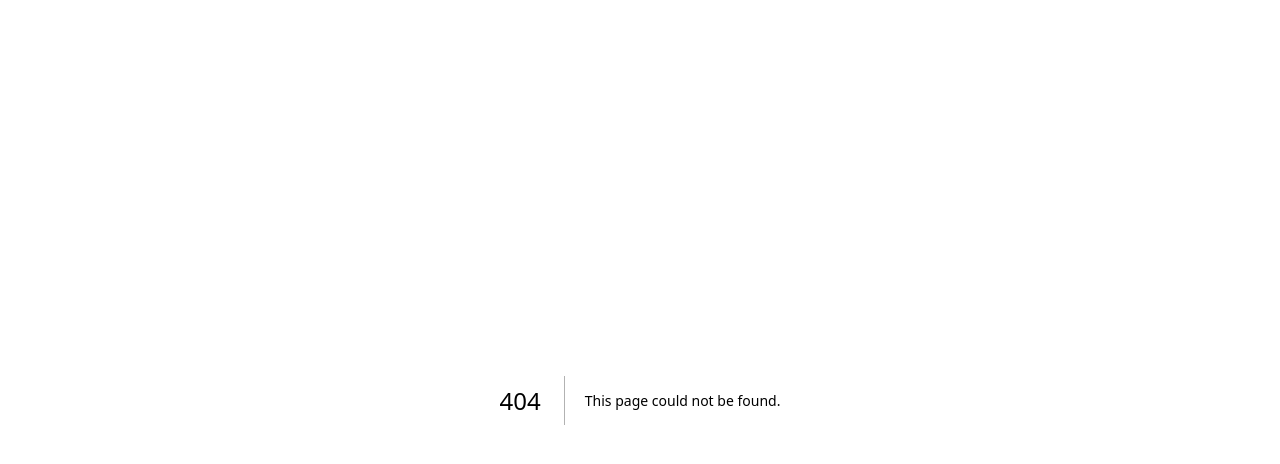
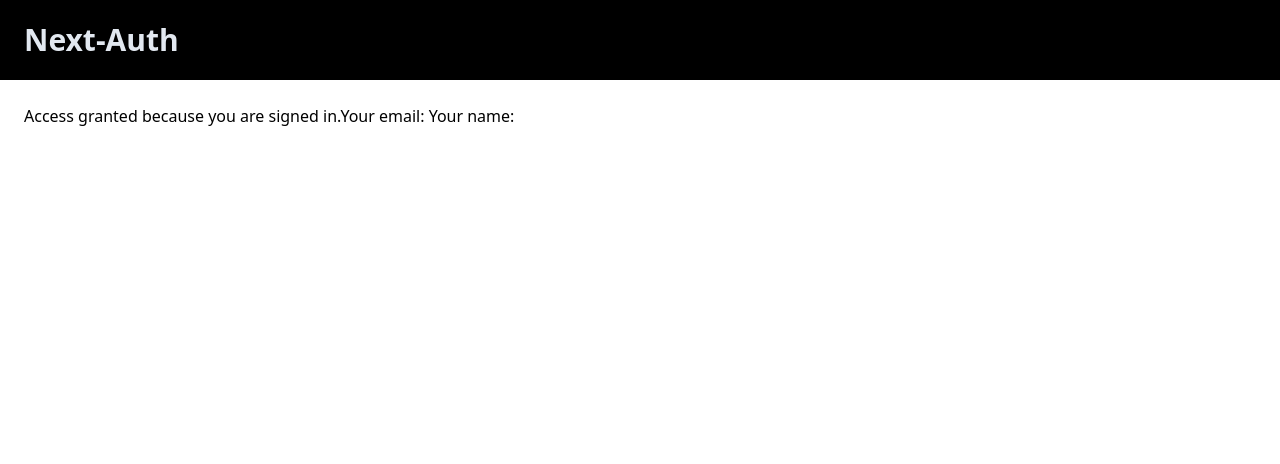
Before and after one commit to unalhasret/next-auth, a Next.js app: page /dashboard in a window 1280 px wide. Before the commit this address had no page. Shown: the top 464 px of the page. Built offline with nearby package versions, Linux system fonts and the light colour scheme; no server answers.

Commit message:
feat: add dashboard page

```diff
--- /dev/null
+++ b/src/app/dashboard/page.tsx
@@ -0,0 +1,16 @@
+"use client";
+import { useSession } from "next-auth/react";
+import MainLayout from "@/components/layout/main-layout";
+
+export default function Dashboard(){
+    const { data: session } = useSession();
+    return(
+        <MainLayout>
+            <div>
+                <span>Access granted because you are signed in.</span>
+                <span>Your email: {session?.user?.email}</span>
+                <span>Your name: {session?.user?.name}</span>
+            </div>
+        </MainLayout>
+    )
+}
```
